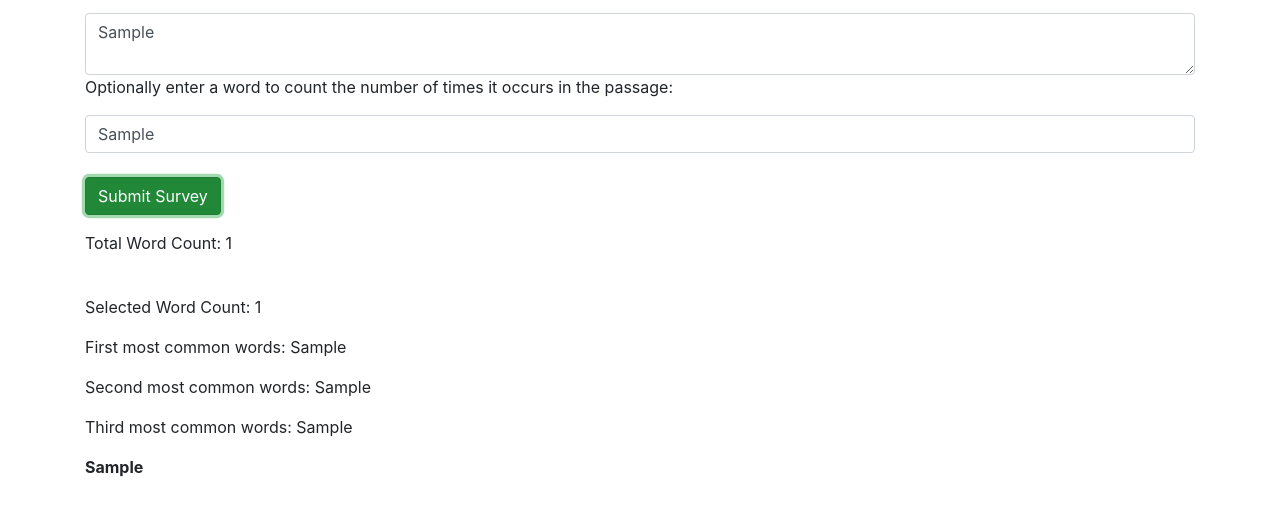
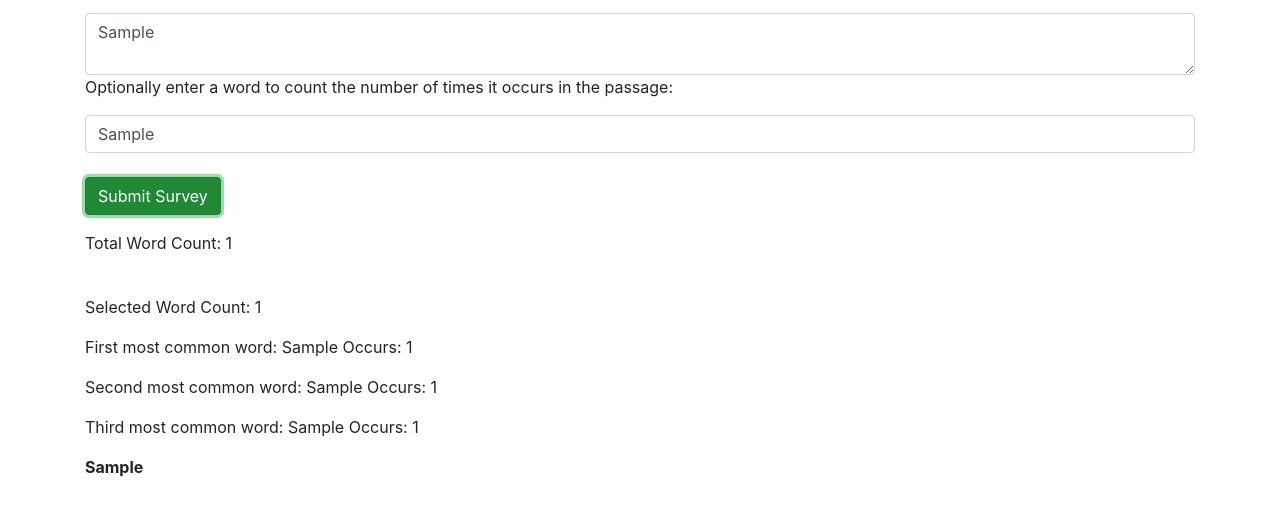
Before and after one commit to ChristenWeston/text-analyzer, a plain HTML site: page index.html in a window 1280 px wide. Both pictures are taken after typing "Sample", "Sample" into the empty fields and a click on the button "Submit Survey". Shown: the part 73-588 px from the top of the page. Drawn offline with nearby package versions, Linux system fonts and the light colour scheme.

Commit message:
Added in occurrences for three most common words

```diff
--- a/index.html
+++ b/index.html
@@ -23,9 +23,9 @@
     <p>Total Word Count: <span id="total-count"></span></p>
     <br>
     <p>Selected Word Count: <span id="selected-count"></span></p>
-    <p>First most common words: <span id="first-most-common-word"></span></p>
-    <p>Second most common words: <span id="second-most-common-word"></span></p>
-    <p>Third most common words: <span id="third-most-common-word"></span></p>
+    <p>First most common word: <span id="first-most-common-word"></span> Occurs: <span id="first-most-common-word-occurs"></span></p>
+    <p>Second most common word: <span id="second-most-common-word"></span> Occurs: <span id="second-most-common-word-occurs"></span></p>
+    <p>Third most common word: <span id="third-most-common-word"></span> Occurs: <span id="third-most-common-word-occurs"></span></p>
     <span id="bolded-passage"></span>
   </div>
 </body>
--- a/js/scripts.js
+++ b/js/scripts.js
@@ -129,12 +129,18 @@ $(document).ready(function() {
     const occurrencesOfWord = numberOfOccurrencesInText(word, passage);
     const wordList1 = wordList(passage);
     const uniqueListOccurs = createListOfOccurrences(wordList1, passage, wordList1);
-    const findIndexOfMaxNumber1 = findIndexOfMaxNumber(uniqueListOccurs, wordList1);
+    const mostCommonWords = findIndexOfMaxNumber(uniqueListOccurs, wordList1);
+    const firstMostCommonWordsOccurs = numberOfOccurrencesInText(mostCommonWords[0], passage);
+    const secondMostCommonWordsOccurs = numberOfOccurrencesInText(mostCommonWords[1], passage);
+    const thirdMostCommonWordsOccurs = numberOfOccurrencesInText(mostCommonWords[2], passage);
     $("#total-count").html(wordCount);
     $("#selected-count").html(occurrencesOfWord);
-    $("#first-most-common-word").html(findIndexOfMaxNumber1[0]);
-    $("#second-most-common-word").html(findIndexOfMaxNumber1[1]);
-    $("#third-most-common-word").html(findIndexOfMaxNumber1[2]);
+    $("#first-most-common-word").html(mostCommonWords[0]);
+    $("#second-most-common-word").html(mostCommonWords[1]);
+    $("#third-most-common-word").html(mostCommonWords[2]);
+    $("#first-most-common-word-occurs").html(firstMostCommonWordsOccurs);
+    $("#second-most-common-word-occurs").html(secondMostCommonWordsOccurs);
+    $("#third-most-common-word-occurs").html(thirdMostCommonWordsOccurs);
     $("#bolded-passage").html(boldPassage(word, passage));
   });
 });
```
